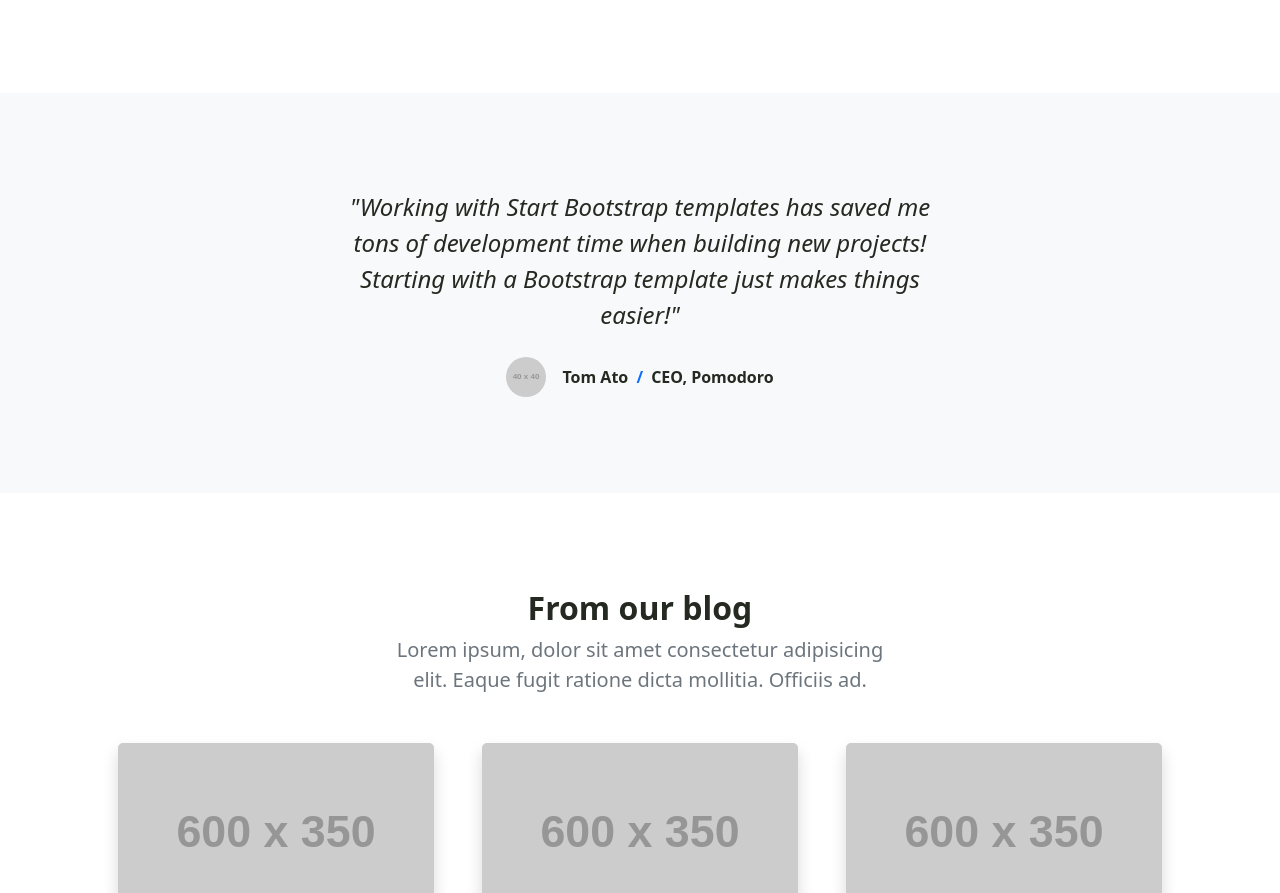
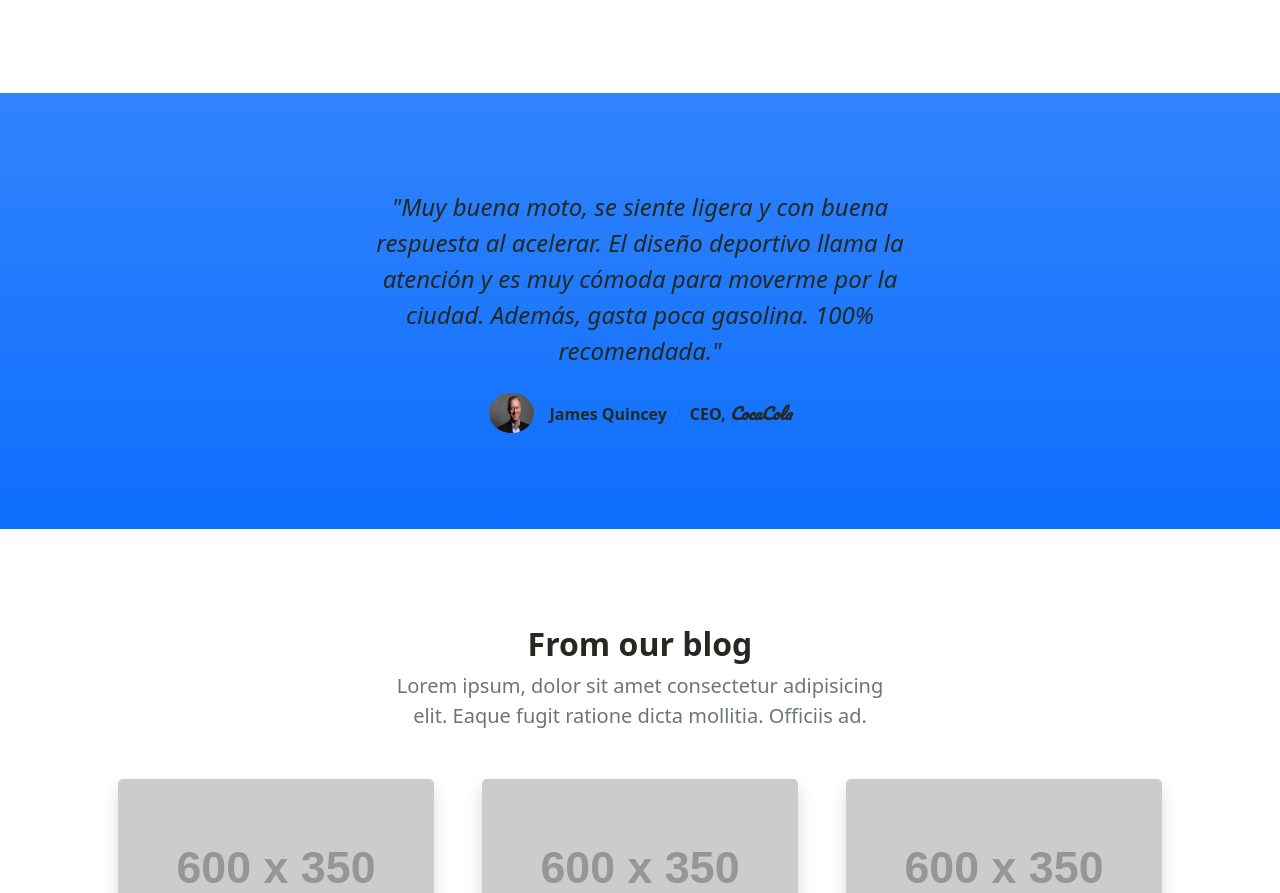
Before and after one commit to DORIUM-pro/Auteco-TVS, a plain HTML site: page startbootstrap-modern-business-gh-pages/index.html in a window 1280 px wide. Shown: the part 1632-2525 px from the top of the page. Drawn offline with nearby package versions, Linux system fonts and the light colour scheme; placeholder pictures from the web are drawn by us.

Commit message:
Ajustes en testimonios, íconos, textos y estilos

```diff
--- a/startbootstrap-modern-business-gh-pages/index.html
+++ b/startbootstrap-modern-business-gh-pages/index.html
@@ -12,6 +12,7 @@
         <link href="https://cdn.jsdelivr.net/npm/bootstrap-icons@1.11.3/font/bootstrap-icons.css" rel="stylesheet" />
         <!-- Core theme CSS (includes Bootstrap)-->
         <link href="css/styles.css" rel="stylesheet" />
+        <link href="https://fonts.googleapis.com/css2?family=Pacifico&display=swap" rel="stylesheet">
     </head>
     <body class="d-flex flex-column h-100">
         <main class="flex-shrink-0">
@@ -112,18 +113,18 @@
                 </div>
             </section>
             <!-- Testimonial section-->
-            <div class="py-5 bg-light">
+            <div class="py-5 bg-primary bg-gradient">
                 <div class="container px-5 my-5">
                     <div class="row gx-5 justify-content-center">
                         <div class="col-lg-10 col-xl-7">
                             <div class="text-center">
-                                <div class="fs-4 mb-4 fst-italic">"Working with Start Bootstrap templates has saved me tons of development time when building new projects! Starting with a Bootstrap template just makes things easier!"</div>
+                                <div class="fs-4 mb-4 fst-italic">"Muy buena moto, se siente ligera y con buena respuesta al acelerar. El diseño deportivo llama la atención y es muy cómoda para moverme por la ciudad. Además, gasta poca gasolina. 100% recomendada."</div>
                                 <div class="d-flex align-items-center justify-content-center">
-                                    <img class="rounded-circle me-3" src="https://dummyimage.com/40x40/ced4da/6c757d" alt="..." />
+                                    <img class="rounded-circle me-3" src="assets/james_quincey.jpg " alt="..." width="45" height="40" />
                                     <div class="fw-bold">
-                                        Tom Ato
+                                        James Quincey
                                         <span class="fw-bold text-primary mx-1">/</span>
-                                        CEO, Pomodoro
+                                        CEO, <span style="font-family: 'Pacifico', cursive;"><i>CocaCola</i></span>
                                     </div>
                                 </div>
                             </div>
```
Also changed, not shown: startbootstrap-modern-business-gh-pages/assets/james_quincey.jpg (added).
